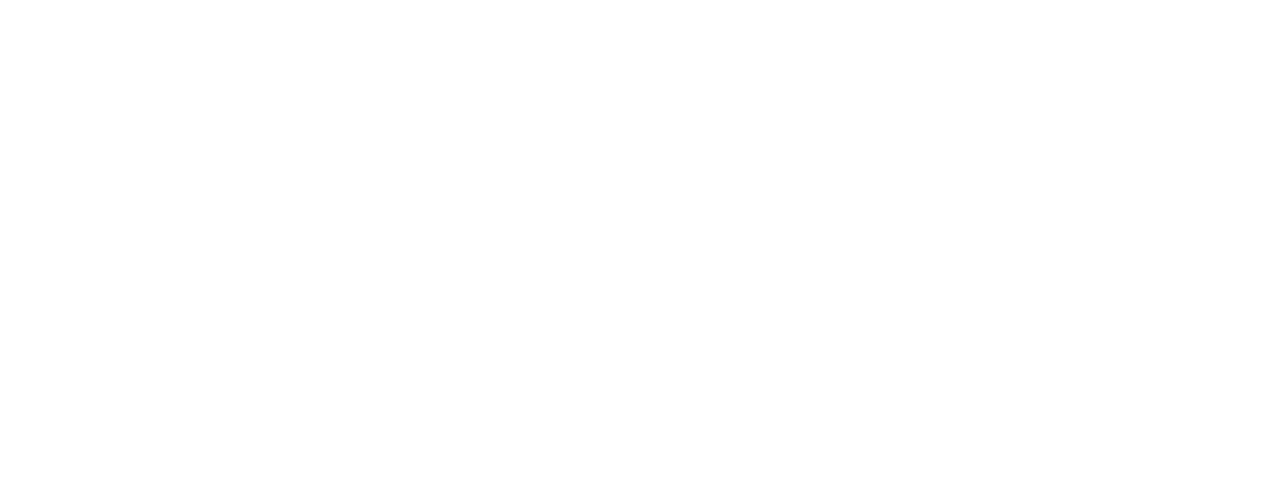
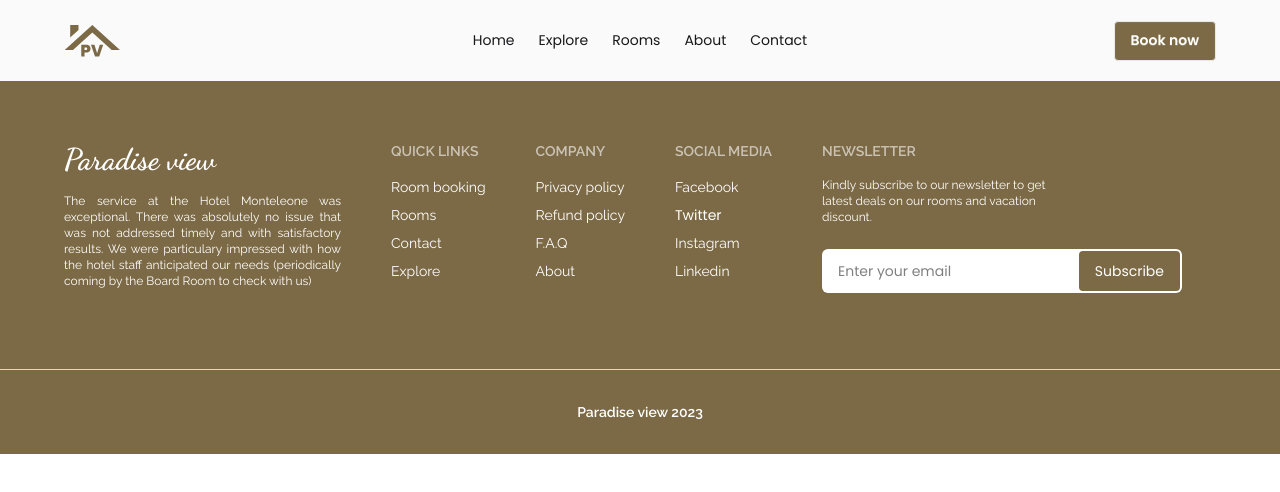
Before and after one commit to AymanSdq/HotelPage, a React (Vite) app: page /explore in a window 1280 px wide. Before the commit this address had no page. Shown: the top 492 px of the page. Built offline with nearby package versions, Linux system fonts and the light colour scheme.

Commit message:
Adding Explore Page!

```diff
--- a/src/App.tsx
+++ b/src/App.tsx
@@ -3,6 +3,7 @@
 import Contact from "./Pages/Contact"
 import Rooms from "./Pages/Rooms"
 import About from "./Pages/About"
+import Explore from "./Pages/Explore"
 
 
 function App() {
@@ -14,6 +15,7 @@
         <Route path="/contact" element={<Contact />} />
         <Route path="/rooms" element={<Rooms />} />
         <Route path="/about" element={<About />} />
+        <Route path="/explore" element={<Explore />} />
       </Routes>
     </>
   )
--- /dev/null
+++ b/src/Pages/Explore.tsx
@@ -0,0 +1,15 @@
+import Footer from "../Components/Footer"
+import Header from "../Components/Header"
+
+
+const Explore = () => {
+    return (
+        <>
+            <Header />
+
+            <Footer />
+        </>
+    )
+}
+
+export default Explore
```
